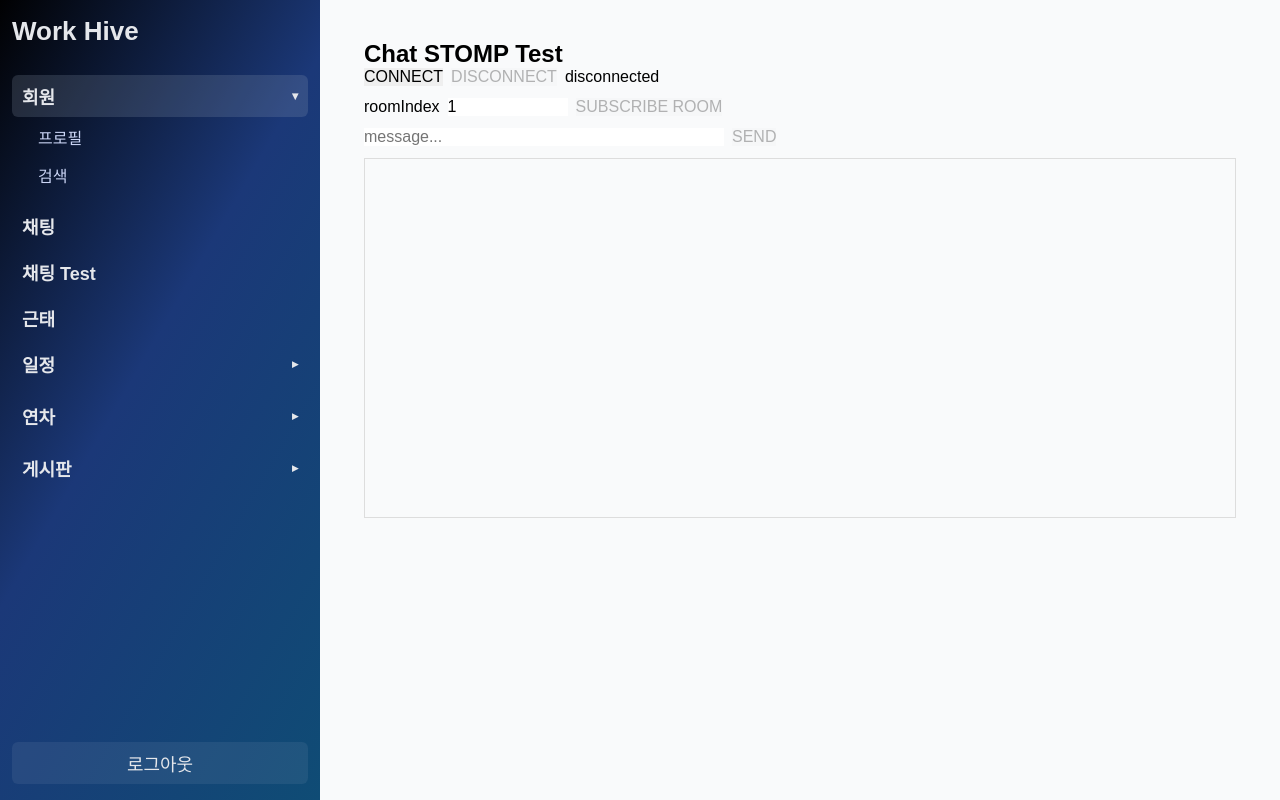
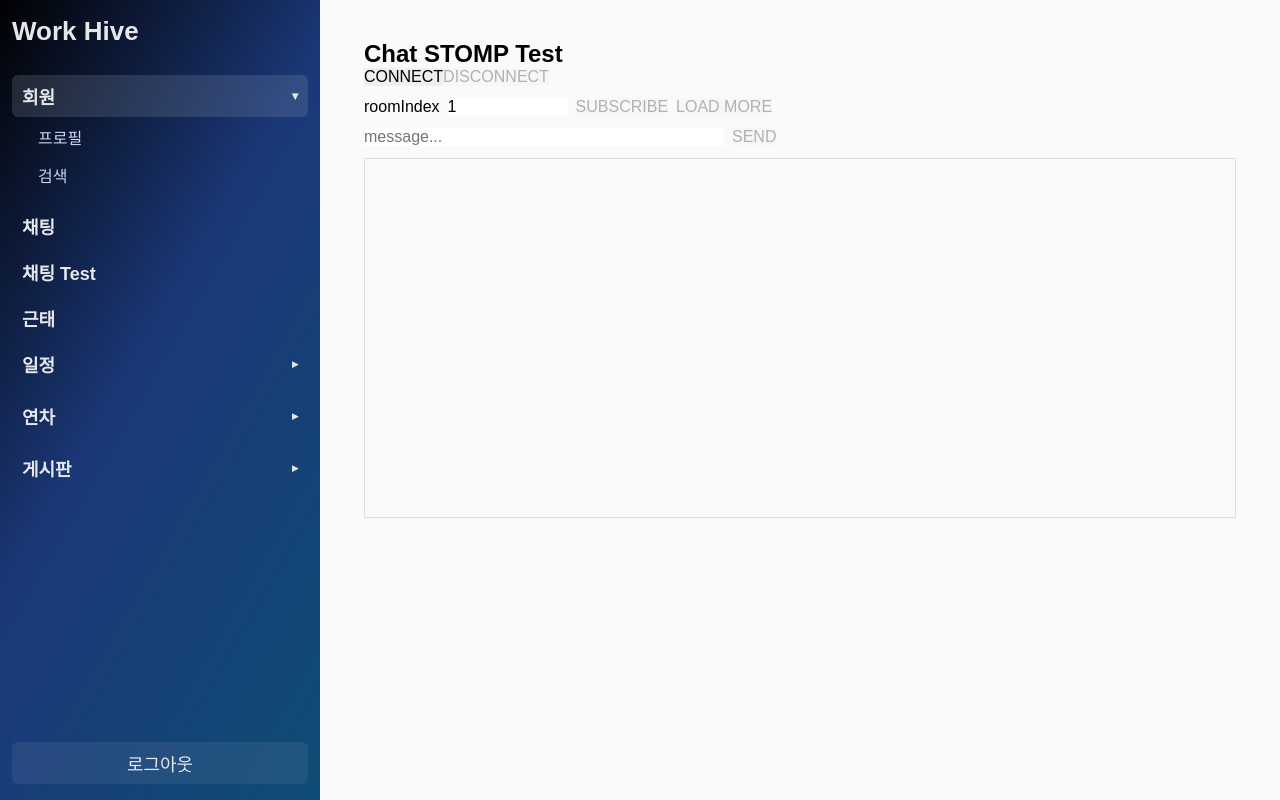
Before and after one commit to prjsghq7/work-hive-front, a React (Vite) app: page /chat/test in a window 1280 px wide. Built offline with nearby package versions, Linux system fonts and the light colour scheme; a web font is replaced by a local one.

Commit message:
[WS-001, 김건호, 웹 소켓(채팅 관련 초기 작업)] 채팅방 진입시 기존 대화 목록 불러오기 추가 이전 채팅 불러오기 추가

```diff
--- a/src/pages/chat/ChatStompTest.jsx
+++ b/src/pages/chat/ChatStompTest.jsx
@@ -1,11 +1,12 @@
 import { useEffect, useRef, useState } from "react";
+import { chatService } from "../../services/chat/chatService.js";
 import {
     connectStomp,
     disconnectStomp,
     isStompConnected,
     subscribeStomp,
     publishStomp,
-} from "../../services/common/stompClient.js"; // 경로는 네 폴더에 맞게 조정
+} from "../../services/common/stompClient.js";
 
 export default function ChatStompTest() {
     const subRef = useRef(null);
@@ -13,39 +14,38 @@ export default function ChatStompTest() {
     const [connected, setConnected] = useState(false);
     const [roomIndex, setRoomIndex] = useState(1);
     const [message, setMessage] = useState("");
-    const [logs, setLogs] = useState([]);
 
-    const addLog = (text) => {
-        setLogs((prev) => [`${new Date().toLocaleTimeString()}  ${text}`, ...prev]);
-    };
+    const [messages, setMessages] = useState([]);
+    const [beforeIndex, setBeforeIndex] = useState(null);
+    const [loading, setLoading] = useState(false);
+    const [hasMore, setHasMore] = useState(true);
 
     const connect = () => {
         const token = localStorage.getItem("accessToken");
         if (!token) {
-            addLog("accessToken 없음: 로그인 후 토큰 저장 확인 필요");
+            console.log("STOMP connect failed: accessToken 없음");
+            return;
+        }
+
+        if (isStompConnected()) {
+            console.log("이미 STOMP 연결됨");
+            setConnected(true);
             return;
         }
 
         connectStomp({
             onConnect: () => {
+                console.log("STOMP 연결 성공");
                 setConnected(true);
-                addLog("STOMP 연결 성공");
             },
             onDisconnect: () => {
+                console.log("STOMP 연결 해제");
                 setConnected(false);
-                addLog("STOMP 연결 해제");
             },
             onError: (e) => {
-                // stomp error frame 또는 websocket error 이벤트가 올 수 있음
-                if (e?.body || e?.headers) {
-                    addLog(`STOMP ERROR: ${e.headers?.message || ""} ${e.body || ""}`);
-                } else {
-                    addLog(`WebSocket ERROR: ${String(e)}`);
-                }
+                console.error("STOMP ERROR", e);
             },
         });
-
-        addLog("STOMP 연결 시도");
     };
 
     const disconnect = () => {
@@ -56,19 +56,80 @@ export default function ChatStompTest() {
             console.log(e);
         }
         disconnectStomp();
+
         setConnected(false);
-        addLog("STOMP 연결 종료 요청");
+        setMessages([]);
+        setBeforeIndex(null);
+        setHasMore(true);
+
+        console.log("STOMP 연결 종료");
     };
 
-    const subscribeRoom = () => {
+    const loadInitialMessages = async (targetRoomIndex) => {
+        setLoading(true);
+        try {
+            const res = await chatService.getMessages(targetRoomIndex);
+            const list = Array.isArray(res.data) ? res.data : [];
+
+            setMessages(list);
+
+            if (list.length > 0) {
+                setBeforeIndex(list[0].index);
+                setHasMore(true);
+            } else {
+                setBeforeIndex(null);
+                setHasMore(false);
+            }
+
+            console.log("초기 메시지 로드:", list.length);
+        } catch (e) {
+            console.error("초기 메시지 로드 실패", e);
+            setMessages([]);
+            setBeforeIndex(null);
+            setHasMore(false);
+        } finally {
+            setLoading(false);
+        }
+    };
+
+    const loadMore = async () => {
+        const targetRoomIndex = Number(roomIndex);
+        if (!targetRoomIndex || targetRoomIndex <= 0) return;
+        if (!hasMore || loading) return;
+        if (beforeIndex == null) return;
+
+        setLoading(true);
+        try {
+            const res = await chatService.getMessages(targetRoomIndex, beforeIndex);
+            const list = Array.isArray(res.data) ? res.data : [];
+
+            if (list.length === 0) {
+                setHasMore(false);
+                console.log("이전 메시지 없음");
+                return;
+            }
+
+            setMessages((prev) => [...list, ...prev]);
+            setBeforeIndex(list[0].index);
+
+            console.log("이전 메시지 로드:", list.length);
+        } catch (e) {
+            console.error("이전 메시지 로드 실패", e);
+        } finally {
+            setLoading(false);
+        }
+    };
+
+    const subscribeRoom = async () => {
+        const targetRoomIndex = Number(roomIndex);
+
         if (!isStompConnected()) {
-            addLog("구독 실패: STOMP 미연결");
+            console.log("구독 실패: STOMP 미연결");
             return;
         }
 
-        const ri = Number(roomIndex);
-        if (!ri || ri <= 0) {
-            addLog("roomIndex가 올바르지 않음");
+        if (!targetRoomIndex || targetRoomIndex <= 0) {
+            console.log("roomIndex 잘못됨");
             return;
         }
 
@@ -79,53 +140,40 @@ export default function ChatStompTest() {
             console.log(e);
         }
 
-        const dest = `/topic/chat/room/${ri}`;
-        subRef.current = subscribeStomp(dest, (msg) => {
-            try {
-                const body = JSON.parse(msg.body);
-                addLog(`수신(${dest}): ${JSON.stringify(body)}`);
-            } catch (e) {
-                addLog(`수신(${dest}): ${msg.body}`);
-                console.log(e);
-            }
+        setMessages([]);
+        setBeforeIndex(null);
+        setHasMore(true);
+
+        await loadInitialMessages(targetRoomIndex);
+
+        const dest = `/topic/chat/room/${targetRoomIndex}`;
+        subRef.current = subscribeStomp(dest, (body) => {
+            setMessages((prev) => [...prev, body]);
+            console.log("실시간 메시지 수신", body);
         });
 
-        if (!subRef.current) {
-            addLog("구독 실패: subscribe 반환값 null (연결 상태 확인)");
-            return;
-        }
-
-        addLog(`구독 성공: ${dest}`);
+        console.log("구독 완료:", dest);
     };
 
     const send = () => {
         if (!isStompConnected()) {
-            addLog("전송 실패: STOMP 미연결");
+            console.log("전송 실패: STOMP 미연결");
             return;
         }
 
         const trimmed = message.trim();
-        if (!trimmed) {
-            addLog("전송 실패: message 비었음");
-            return;
-        }
+        if (!trimmed) return;
 
-        const payload = {
+        publishStomp("/app/chat/send", {
             roomIndex: Number(roomIndex),
             message: trimmed,
-        };
+        });
 
-        const ok = publishStomp("/app/chat/send", payload);
-        if (!ok) {
-            addLog("전송 실패: publish 실패 (연결 상태 확인)");
-            return;
-        }
-
-        addLog(`전송: ${JSON.stringify(payload)}`);
         setMessage("");
     };
 
     useEffect(() => {
+        setConnected(isStompConnected());
         return () => {
             disconnect();
         };
@@ -136,30 +184,30 @@ export default function ChatStompTest() {
         <div style={{ padding: 16 }}>
             <h2>Chat STOMP Test</h2>
 
-            <div style={{ display: "flex", gap: 8, alignItems: "center", marginBottom: 12 }}>
-                <button onClick={connect} disabled={connected}>
-                    CONNECT
-                </button>
-                <button onClick={disconnect} disabled={!connected}>
-                    DISCONNECT
-                </button>
-                <span>{connected ? "connected" : "disconnected"}</span>
-            </div>
+            <button onClick={connect} disabled={connected}>
+                CONNECT
+            </button>
+            <button onClick={disconnect} disabled={!connected}>
+                DISCONNECT
+            </button>
 
-            <div style={{ display: "flex", gap: 8, alignItems: "center", marginBottom: 12 }}>
-                <label>roomIndex</label>
+            <div style={{ marginTop: 12 }}>
+                roomIndex
                 <input
                     type="number"
                     value={roomIndex}
                     onChange={(e) => setRoomIndex(e.target.value)}
-                    style={{ width: 120 }}
+                    style={{ width: 120, marginLeft: 8 }}
                 />
-                <button onClick={subscribeRoom} disabled={!connected}>
-                    SUBSCRIBE ROOM
+                <button onClick={subscribeRoom} disabled={!connected || loading} style={{ marginLeft: 8 }}>
+                    SUBSCRIBE
+                </button>
+                <button onClick={loadMore} disabled={!connected || loading || !hasMore} style={{ marginLeft: 8 }}>
+                    LOAD MORE
                 </button>
             </div>
 
-            <div style={{ display: "flex", gap: 8, alignItems: "center", marginBottom: 12 }}>
+            <div style={{ marginTop: 12 }}>
                 <input
                     value={message}
                     onChange={(e) => setMessage(e.target.value)}
@@ -169,17 +217,21 @@ export default function ChatStompTest() {
                         if (e.key === "Enter") send();
                     }}
                 />
-                <button onClick={send} disabled={!connected}>
+                <button onClick={send} disabled={!connected} style={{ marginLeft: 8 }}>
                     SEND
                 </button>
             </div>
 
-            <div style={{ border: "1px solid #ddd", padding: 12, height: 360, overflow: "auto" }}>
-                {logs.map((l, idx) => (
-                    <div key={idx} style={{ fontFamily: "monospace", marginBottom: 6 }}>
-                        {l}
+            <div style={{ border: "1px solid #ddd", marginTop: 12, height: 360, overflow: "auto", padding: 12 }}>
+                {messages.map((m) => (
+                    <div key={m.index} style={{ marginBottom: 10 }}>
+                        <div style={{ fontSize: 12, opacity: 0.8 }}>
+                            {m.senderName} ({m.senderTeamName}/{m.senderRoleName}){m.mine ? " (me)" : ""}
+                        </div>
+                        <div style={{ fontSize: 14 }}>{m.message}</div>
                     </div>
                 ))}
+                {loading ? <div>loading...</div> : null}
             </div>
         </div>
     );
--- /dev/null
+++ b/src/services/chat/chatService.js
@@ -0,0 +1,12 @@
+import apiClient from "../common/apiClient.js";
+
+export const chatService = {
+    getMessages(roomIndex, beforeIndex) {
+        return apiClient.get("/chat/messages", {
+            params: {
+                roomIndex,
+                beforeIndex, // undefined면 자동으로 안 붙음
+            },
+        });
+    },
+};
--- a/src/services/common/stompClient.js
+++ b/src/services/common/stompClient.js
@@ -76,10 +76,26 @@ export function isStompConnected() {
 export function subscribeStomp(destination, onMessage, headers = {}) {
     if (!stomp?.connected) return null;
 
-    return stomp.subscribe(destination, (message) => {
-        // message.body는 문자열(JSON)일 확률이 큼
-        onMessage?.(message);
-    }, headers);
+    return stomp.subscribe(
+        destination,
+        (message) => {
+            try {
+                // 일반적으로는 여기로 들어옴 (string)
+                if (typeof message.body === "string") {
+                    const parsed = message.body ? JSON.parse(message.body) : null;
+                    onMessage?.(parsed);
+                    return;
+                }
+
+                console.log("subscribeStomp: unknown message shape", message);
+                onMessage?.(null);
+            } catch (e) {
+                console.error("subscribeStomp parse failed", e, message);
+                onMessage?.(null);
+            }
+        },
+        headers
+    );
 }
 
 /**
```
